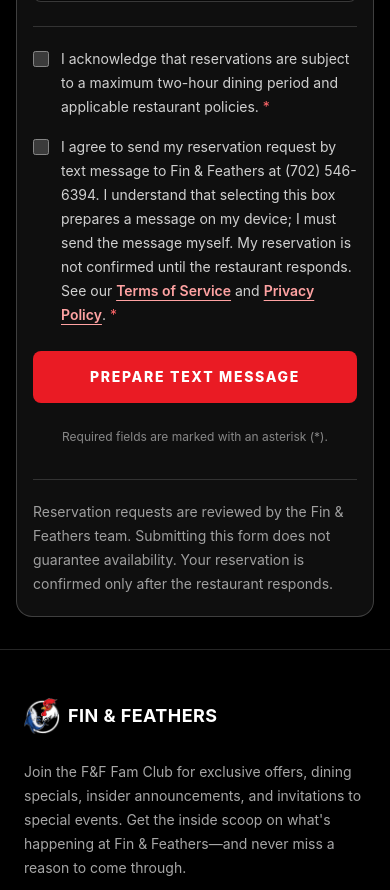
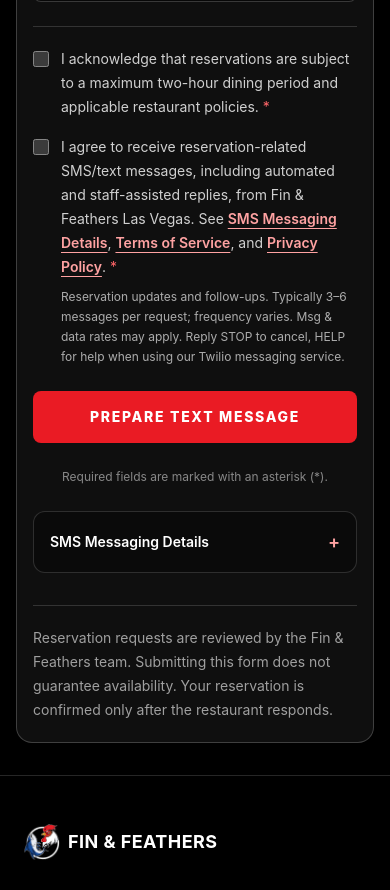
Before and after one commit to tre1techniqai/finandfeatherslv, a Next.js app: page /reservations in a window 390 px wide. Shown: the part 1200-2090 px from the top of the page. Built offline with nearby package versions, Linux system fonts and the light colour scheme.

Commit message:
Refine reservation SMS consent for A2P compliance

```diff
--- a/src/components/reservation-form.tsx
+++ b/src/components/reservation-form.tsx
@@ -218,6 +218,7 @@
     useState<(typeof OCCASIONS)[number]>("JUST DINING");
 
   const [smsConsent, setSmsConsent] = useState(false);
+  const [smsDetailsOpen, setSmsDetailsOpen] = useState(false);
   const [durationAcknowledged, setDurationAcknowledged] = useState(false);
 
   const [preparedMessage, setPreparedMessage] = useState("");
@@ -624,6 +625,7 @@
                 </span>
               </label>
 
+              <div className="space-y-2">
                 <label className="flex items-start gap-3 text-sm leading-6 text-white/80">
                   <input
                     type="checkbox"
@@ -634,18 +636,24 @@
                   />
 
                   <span>
-                  I agree to send my reservation request by text message to
-                  Fin &amp; Feathers at {RESERVATION_PHONE_DISPLAY}. I
-                  understand that selecting this box prepares a message on my
-                  device; I must send the message myself. My reservation is
-                  not confirmed until the restaurant responds. See our{" "}
+                    I agree to receive reservation-related SMS/text messages,
+                    including automated and staff-assisted replies, from
+                    Fin &amp; Feathers Las Vegas. See{" "}
+                    <a
+                      href="#reservation-sms-details"
+                      onClick={() => setSmsDetailsOpen(true)}
+                      className="font-semibold text-red-300 underline underline-offset-4 hover:text-red-200"
+                    >
+                      SMS Messaging Details
+                    </a>
+                    ,{" "}
                     <a
                       href="/terms-of-service"
                       className="font-semibold text-red-300 underline underline-offset-4 hover:text-red-200"
                     >
                       Terms of Service
-                  </a>{" "}
-                  and{" "}
+                    </a>
+                    , and{" "}
                     <a
                       href="/privacy-policy"
                       className="font-semibold text-red-300 underline underline-offset-4 hover:text-red-200"
@@ -656,6 +664,13 @@
                     <span className="text-red-400"> *</span>
                   </span>
                 </label>
+                <p className="pl-7 text-xs leading-5 text-white/65">
+                  Reservation updates and follow-ups. Typically 3–6 messages
+                  per request; frequency varies. Msg &amp; data rates may
+                  apply. Reply STOP to cancel, HELP for help when using our
+                  Twilio messaging service.
+                </p>
+              </div>
             </div>
 
             {formError && (
@@ -678,6 +693,70 @@
             <p className="text-center text-xs leading-5 text-white/50">
               Required fields are marked with an asterisk (*).
             </p>
+
+            <div
+              id="reservation-sms-details"
+              className="scroll-mt-6 rounded-xl border border-white/15 bg-black/30"
+            >
+              <button
+                type="button"
+                onClick={() => setSmsDetailsOpen((open) => !open)}
+                aria-expanded={smsDetailsOpen}
+                aria-controls="reservation-sms-details-content"
+                className="flex w-full items-center justify-between gap-4 rounded-xl px-4 py-4 text-left text-sm font-semibold text-white transition hover:bg-white/5 focus-visible:outline focus-visible:outline-2 focus-visible:outline-offset-2 focus-visible:outline-red-400 sm:px-5"
+              >
+                <span>SMS Messaging Details</span>
+                <span aria-hidden="true" className="text-lg text-red-300">
+                  {smsDetailsOpen ? "−" : "+"}
+                </span>
+              </button>
+
+              {smsDetailsOpen && (
+                <div
+                  id="reservation-sms-details-content"
+                  className="space-y-3 border-t border-white/15 px-4 py-4 text-xs leading-6 text-white/75 sm:px-5 sm:text-sm"
+                >
+                  <p>
+                    Reservation-related replies may include request
+                    acknowledgments, questions about missing details,
+                    deposit requirements, VIP seating preferences,
+                    availability updates, and confirmation or cancellation
+                    information. A typical reservation conversation involves
+                    approximately 3–6 text messages; frequency may vary.
+                    Message and data rates may apply.
+                  </p>
+
+                  <p>
+                    The current website prepares a reservation text for you
+                    to send to {RESERVATION_PHONE_DISPLAY} from your own
+                    device. You must send the message yourself, and your
+                    reservation is not confirmed until the restaurant
+                    confirms it. The planned Twilio reservation service
+                    at (725) 308-2066 will be activated only after approval.
+                  </p>
+
+                  <p>
+                    When the Twilio service is active, reply STOP to opt out
+                    or HELP for assistance. For restaurant assistance,
+                    call (725) 204-9655. Reservation messaging is separate
+                    from optional promotional marketing. See our{ " "}
+                    <a
+                      href="/terms-of-service"
+                      className="font-semibold text-red-300 underline underline-offset-4 hover:text-red-200"
+                    >
+                      Terms of Service
+                    </a>{ " "}
+                    and{" "}
+                    <a
+                      href="/privacy-policy"
+                      className="font-semibold text-red-300 underline underline-offset-4 hover:text-red-200"
+                    >
+                      Privacy Policy
+                    </a>.
+                  </p>
+                </div>
+              )}
+            </div>
           </form>
 
           {preparedMessage && showFallback && (
```
Lines whose indentation alone changed are shown as unchanged.
